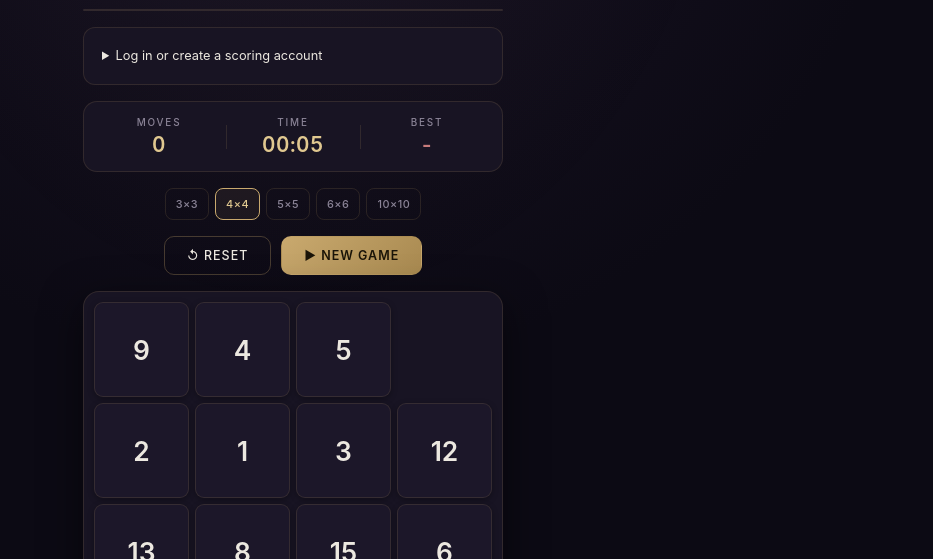
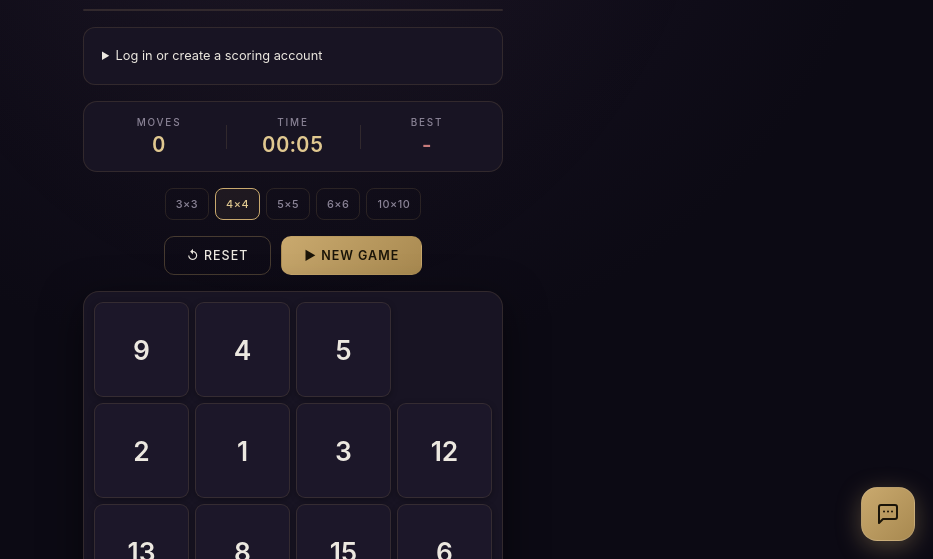
Before and after one commit to Sameer336s/Index.html, a plain HTML site: page index.html in a window 1280 px wide. Shown: the part 241-800 px from the top of the page, without its empty margins (347-1280 px from the left). Drawn offline with Linux system fonts and the light colour scheme; no server answers.

Commit message:
feat: load NeonBot AI chatbot (Sarvam AI via Supabase Edge Function)

```diff
--- a/index.html
+++ b/index.html
@@ -862,6 +862,8 @@ window.addEventListener('resize', () => {
 
 init();
 </script>
+    <!-- NeonBot · AI companion (Sarvam AI via Supabase Edge Function) -->
+    <script src="/chat.js"></script>
     <script>
 if ('serviceWorker' in navigator) {
   navigator.serviceWorker.register('/sw.js');
```
